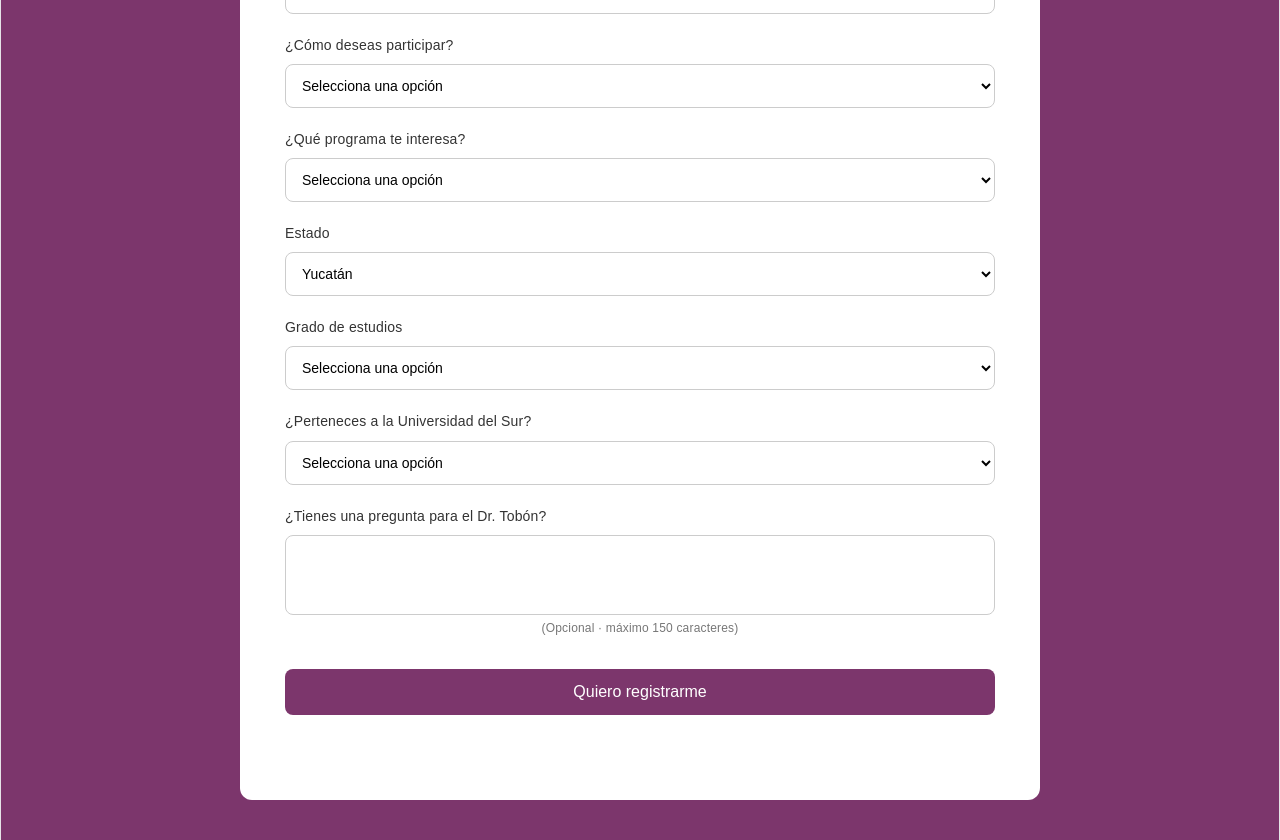
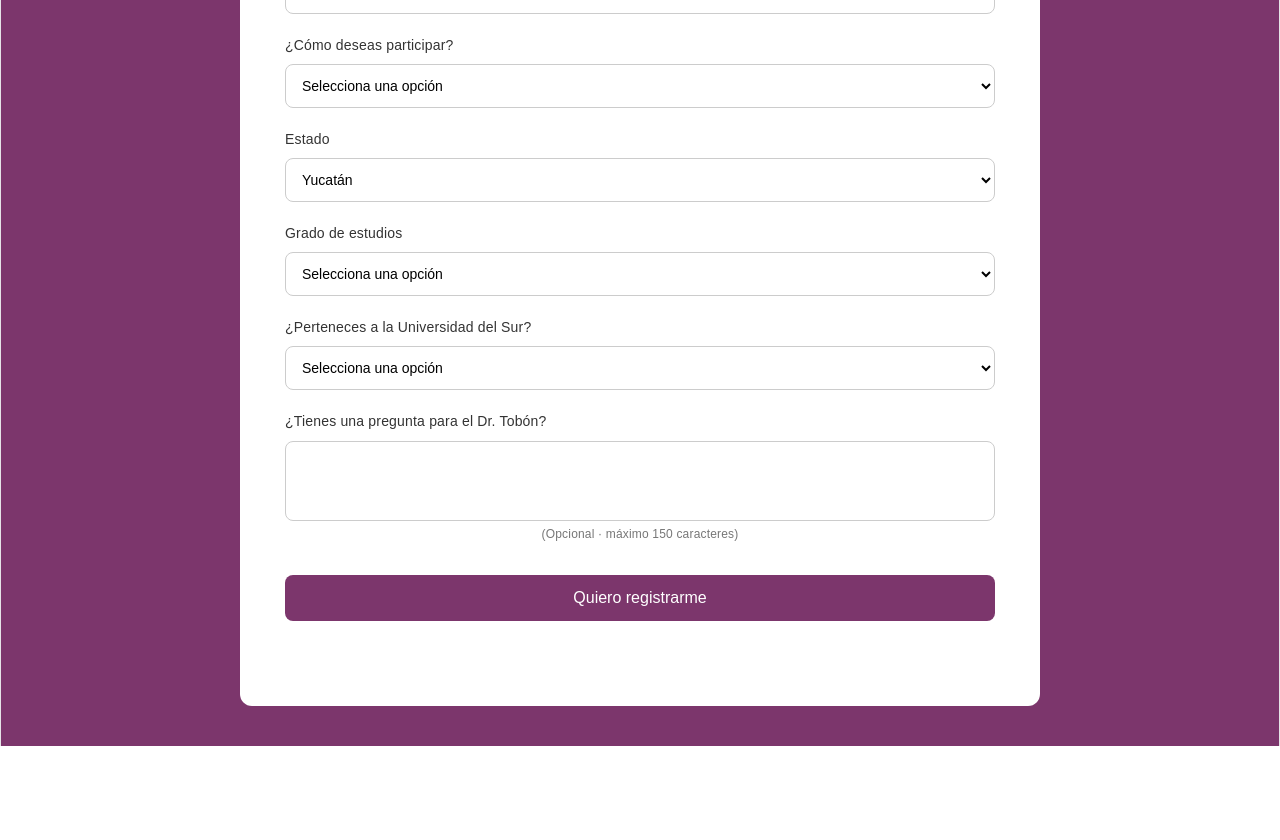
Before and after one commit to mestadalba/landing-tobon, a React (Vite) app: page / in a window 1280 px wide. Shown: the part 1460-2300 px from the top of the page. After the commit the page ends 2206 px from the top, so only its background shows below. Built offline with nearby package versions, Linux system fonts and the light colour scheme.

Commit message:
landing actualizada

```diff
--- a/src/App.jsx
+++ b/src/App.jsx
@@ -43,7 +43,6 @@ export default function App() {
       pertenece: form.pertenece,
       edad: form.edad,
       modalidad: form.modalidad,
-      programa: form.programa,
       pregunta: form.pregunta,
     };
 
@@ -77,7 +76,6 @@ export default function App() {
         pertenece: "",
         edad: "",
         modalidad: "",
-        programa: "",
         pregunta: "",
       });
 
@@ -224,22 +222,6 @@ export default function App() {
           </select>
         </div>
 
-        {/* PROGRAMA */}
-        <div className="form-group">
-          <label>¿Qué programa te interesa?</label>
-          <select
-            name="programa"
-            value={form.programa}
-            onChange={handleChange}
-            required
-          >
-            <option value="">Selecciona una opción</option>
-            <option>Maestría</option>
-            <option>Doctorado</option>
-            <option>Aún no lo sé</option>
-          </select>
-        </div>
-
         {/* ESTADO */}
         <div className="form-group">
           <label>Estado</label>
```
